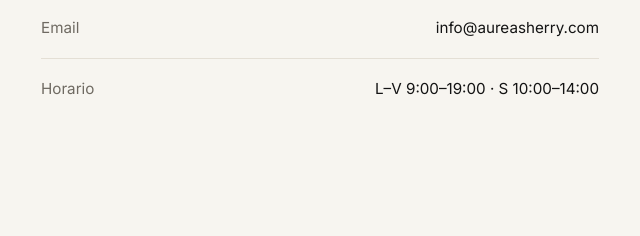
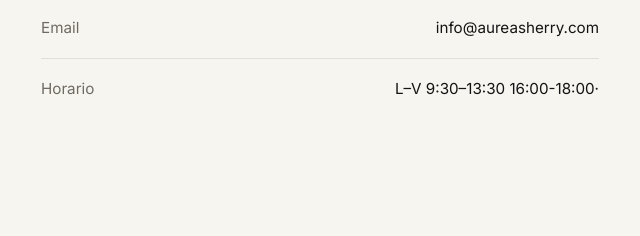
Before and after one commit to aureasherry/aureasherry-web, a plain HTML site: page index.html in a window 1280 px wide. Shown: the part 5599-5835 px from the top of the page, 1-641 px from the left. Drawn offline with Linux system fonts and the light colour scheme.

Commit message:
Modify business hours in index.html
Updated the opening hours format for clarity.

```diff
--- a/index.html
+++ b/index.html
@@ -378,7 +378,7 @@ footer{border-top:1px solid var(--line);padding:60px 0 36px;margin-top:40px}
         <div><span>Teléfono</span>+34690753472</div>
         <div><span>WhatsApp</span>+34690753472</div>
         <div><span>Email</span>info@aureasherry.com</div>
-        <div><span>Horario</span>L–V 9:00–19:00 · S 10:00–14:00</div>
+        <div><span>Horario</span>L–V  9:30–13:30  16:00-18:00·</div>
       </div>
     </div>
     <div class="mapa rev">
```
